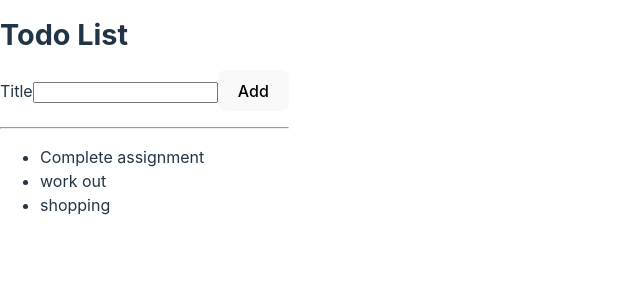
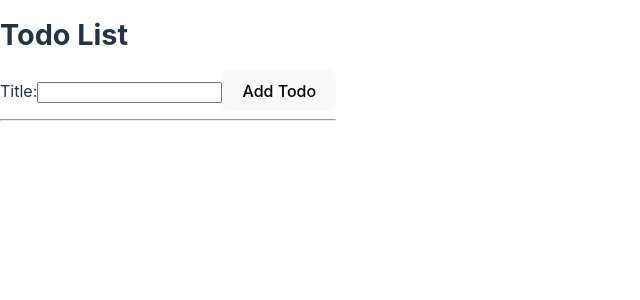
Before and after one commit to Tegegnwork/react-todo, a React (Vite) app: page / in a window 1280 px wide. Shown: the top 300 px of the page, without its empty margins (0-640 px from the left). Built offline with nearby package versions, Linux system fonts and the light colour scheme.

Commit message:
Lifting state and props Handling

```diff
--- a/src/AddTodoForm.jsx
+++ b/src/AddTodoForm.jsx
@@ -1,20 +1,30 @@
-import React from "react";
+import React, { useState } from "react";
+
 function AddTodoForm({onAddTodo}) {
-   function handleAddTodo (event){
+   const [todoTitle, setTodoTitle] = useState("");
+  const handleTitleChange = (event) => {
+   const newTodoTitle =event.target.value;
+    setTodoTitle(newTodoTitle);
+
+  };
+   function handleAddTodo (event) {
     event.preventDefault();
-    const todoTitle = event.target.elements.title.value;
-    console.log(todoTitle);
-    event.target.reset();
-    onAddTodo(todoTitle);
-  }
 
+      const newTodo = {
+      title: todoTitle, id: Date.now()
+    };
+    onAddTodo (newTodo);
+    setTodoTitle("");
+
+
+  };
   return (
-    <form onSubmit={handleAddTodo}>
+    <form onSubmit = {handleAddTodo} >
 
-      <label htmlFor="todoTitle">Title</label>
-      <input id="todoTitle" type="text" name="title"/>
+      <label htmlFor = "todoTitle" >Title:</label>
+      <input value = {todoTitle} onChange = {handleTitleChange}  id="todoTitle" type="text" name="title"/>
 
-      <button type="submit">Add</button>
+      <button type = "submit" > Add Todo</button>
     </form>
   );
 }
--- a/src/App.jsx
+++ b/src/App.jsx
@@ -3,14 +3,19 @@
 import AddTodoForm from "./AddTodoForm";
 
 function App() {
-  const [newTodo , setNewTodo] = useState("");
+
+  const [todoList, setTodoList] = useState([]);
+  function addTodo  (newTodo)  {
+  setTodoList([...todoList,newTodo]);
+  };
+
   return (
     <div>
       <h1>Todo List</h1>
-      <AddTodoForm onAddTodo ={setNewTodo}/>
-      <p>{newTodo}</p>
+      <AddTodoForm onAddTodo = {addTodo} />
+
       <hr />
-      <TodoList />
+      <TodoList todoList = {todoList} />
     </div>
   );
 }
--- a/src/TodoList.jsx
+++ b/src/TodoList.jsx
@@ -1,20 +1,18 @@
 import React from "react";
 import TodoListItem from "./TodoListItem";
-const todoList = [
-  { id: 1, title: "Complete assignment" },
 
-  { id: 2, title: "work out" },
 
-  { id: 3, title: "shopping" },
-];
+function TodoList({todoList}) {
+  return (
+    <div>
+      <ul>
+       {todoList.map(todo => (
+        <TodoListItem key={todo.id} todo= {todo}/>
 
-function TodoList() {
-  return (
-    <ul>
-      {todoList.map( todo => {
-        return<TodoListItem key={todo.id} todo={todo}/>
-      })}
-    </ul>
+        ))}
+     </ul>
+    </div>
+
   );
 }
 export default TodoList;
--- a/src/TodoListItem.jsx
+++ b/src/TodoListItem.jsx
@@ -1,9 +1,9 @@
 import React from "react";
-function TodoListItem(props) {
+function TodoListItem({todo}) {
 
   return (
 
-     <li>{props.todo.title}</li>
+     <li>{todo.title}</li>
 
   )
 }
```
